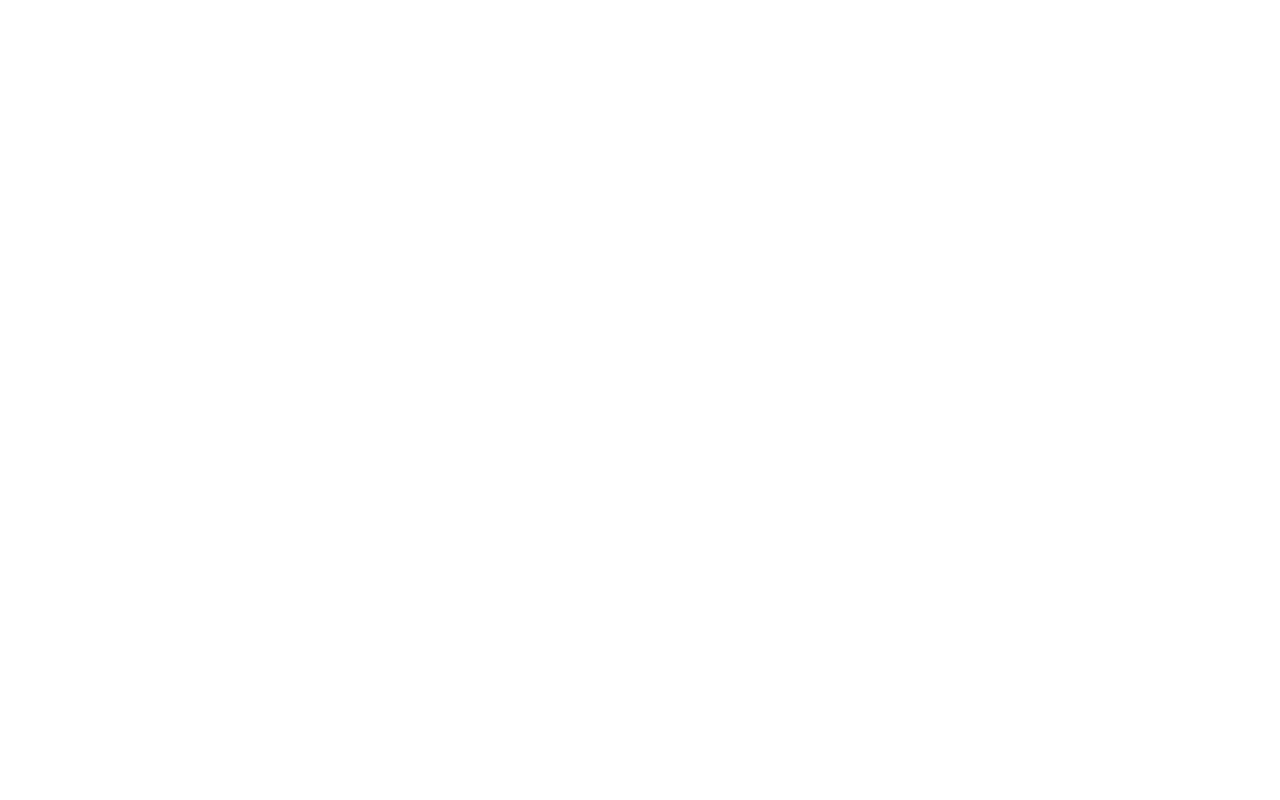
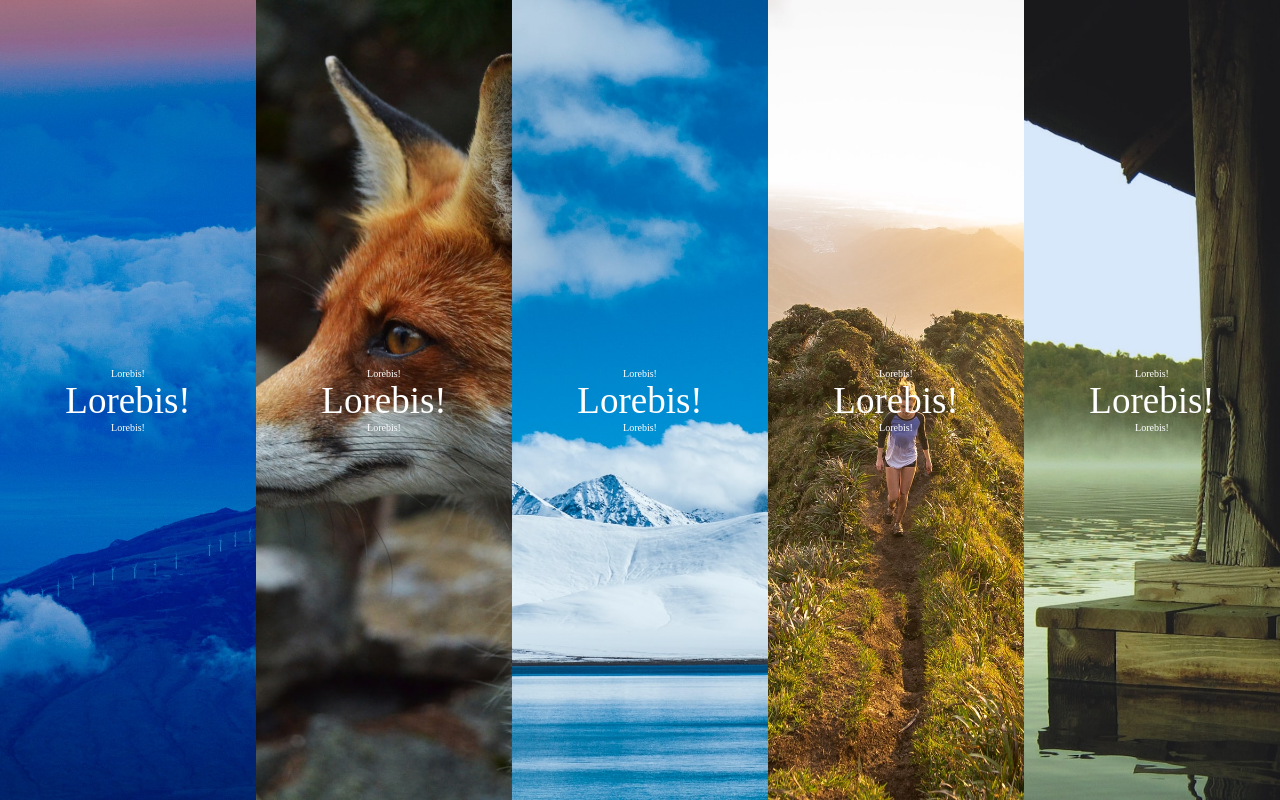
Before and after one commit to Elhilali-hA/sprint_2, a plain HTML site: page Workshop2/index2.html in a window 1280 px wide. Drawn offline with Linux system fonts and the light colour scheme.

Commit message:
html-css-w2

```diff
--- a/Workshop2/index2.html
+++ b/Workshop2/index2.html
@@ -4,10 +4,44 @@
     <meta charset="UTF-8">
     <meta http-equiv="X-UA-Compatible" content="IE=edge">
     <meta name="viewport" content="width=device-width, initial-scale=1.0">
-    <link rel="stylesheet" href="/sprint_2/Workshop2/style2.css">
+    <link rel="stylesheet" href="style2.css">
     <title>Document</title>
 </head>
 <body>
+    <div class="container">
+        <div class="img1 content">
+             <p>Lorebis!</p>
+               <p>Lorebis!</p>
+                 <p>Lorebis!</p>
+
+        </div>
+        <div class="img2 content">
+           <p>Lorebis!</p>
+             <p>Lorebis!</p>
+               <p>Lorebis!</p>
+       </div>
+       <div class="img3 content">
+          <p>Lorebis!</p>
+            <p>Lorebis!</p>
+              <p>Lorebis!</p>
+        </div>
+        <div class="img4 content">
+                   <p>Lorebis!</p>
+                 <p>Lorebis!</p>
+              <p>Lorebis!</p>
+         </div>
+            <div class="img5 content">
+               <p>Lorebis!</p>
+                <p>Lorebis!</p>
+                   <p>Lorebis!</p>
+            </div>
+
+        </div>
+
+
+
+
+
     <script src="/sprint_2/Workshop2/main2.js"></script>
 
 </body>
--- a/Workshop2/style2.css
+++ b/Workshop2/style2.css
@@ -0,0 +1,61 @@
+
+*{
+    margin: 0;
+    padding: 0;
+
+
+}
+.container{
+    min-height:100vh;
+    /* overflow: hidden; */
+    display: flex;
+}
+.img1{
+    background-image: url("ii/fog.jpg");
+
+
+}
+.img2{
+    background-image: url("ii/fox.jpg");
+
+}
+.img3{
+    background-image: url("ii/ice.jpg");
+
+}
+.img4{
+    background-image: url("ii/montagne.jpg");
+
+}
+.img5{
+    background-image: url("ii/valley.jpg");
+
+}
+.content{
+    background-size: cover;
+    background-position: center;
+    flex: 1;
+    display: flex;
+    flex-direction: column;
+    justify-content: center;
+    align-items: center;
+    width: 100%;
+
+    /* width: 300px;
+    height: 640px; */
+}
+.content p{
+    color: white;
+    font-size: 37px;
+}
+.content p:nth-child(1){
+    font-size: 10px;
+    /* transform: translateY(-20rem); */
+}
+.content p:nth-child(3){
+    font-size: 10px;
+    /* transform: translateY(20rem); */
+}
+.changes {
+    flex: 1 0 39%;
+}
```
